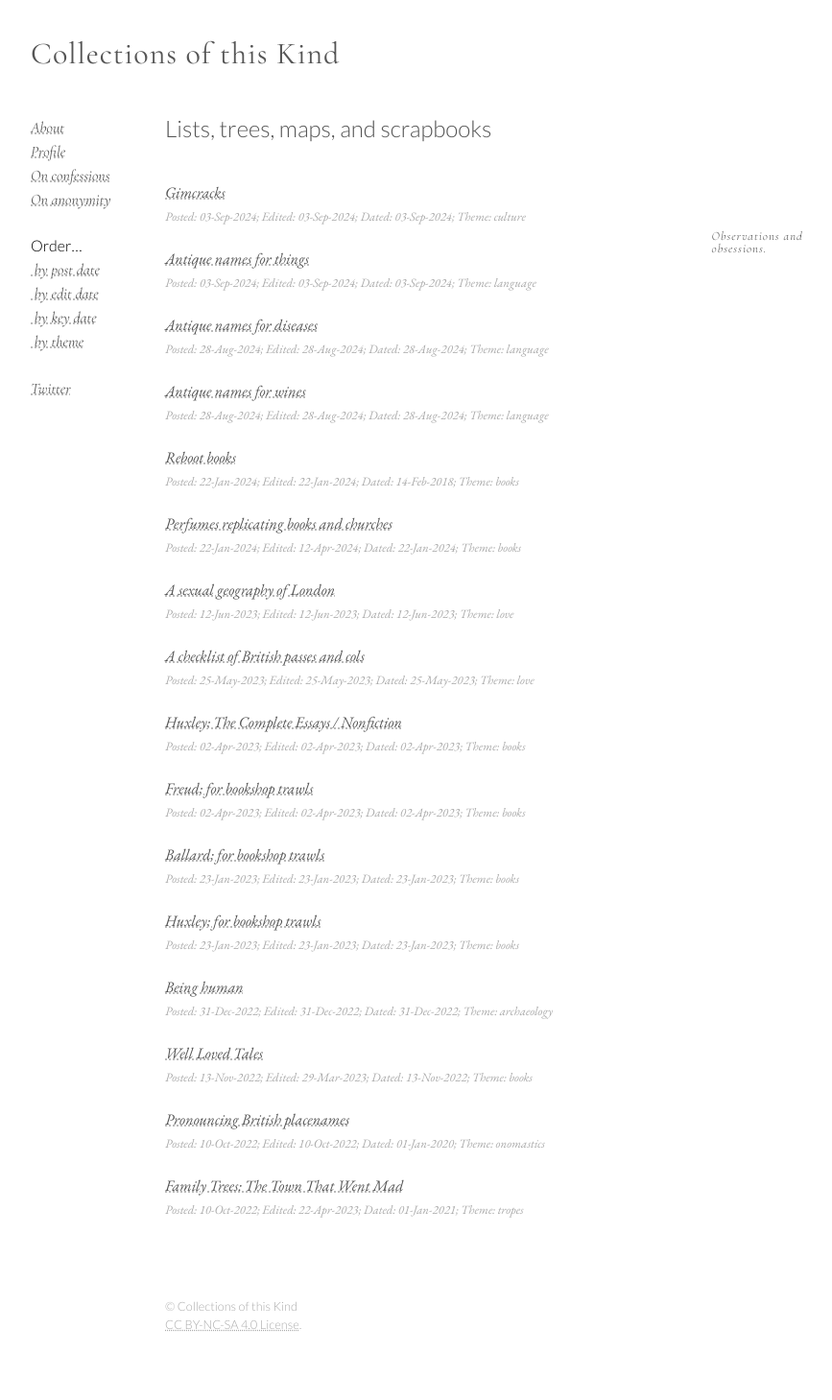
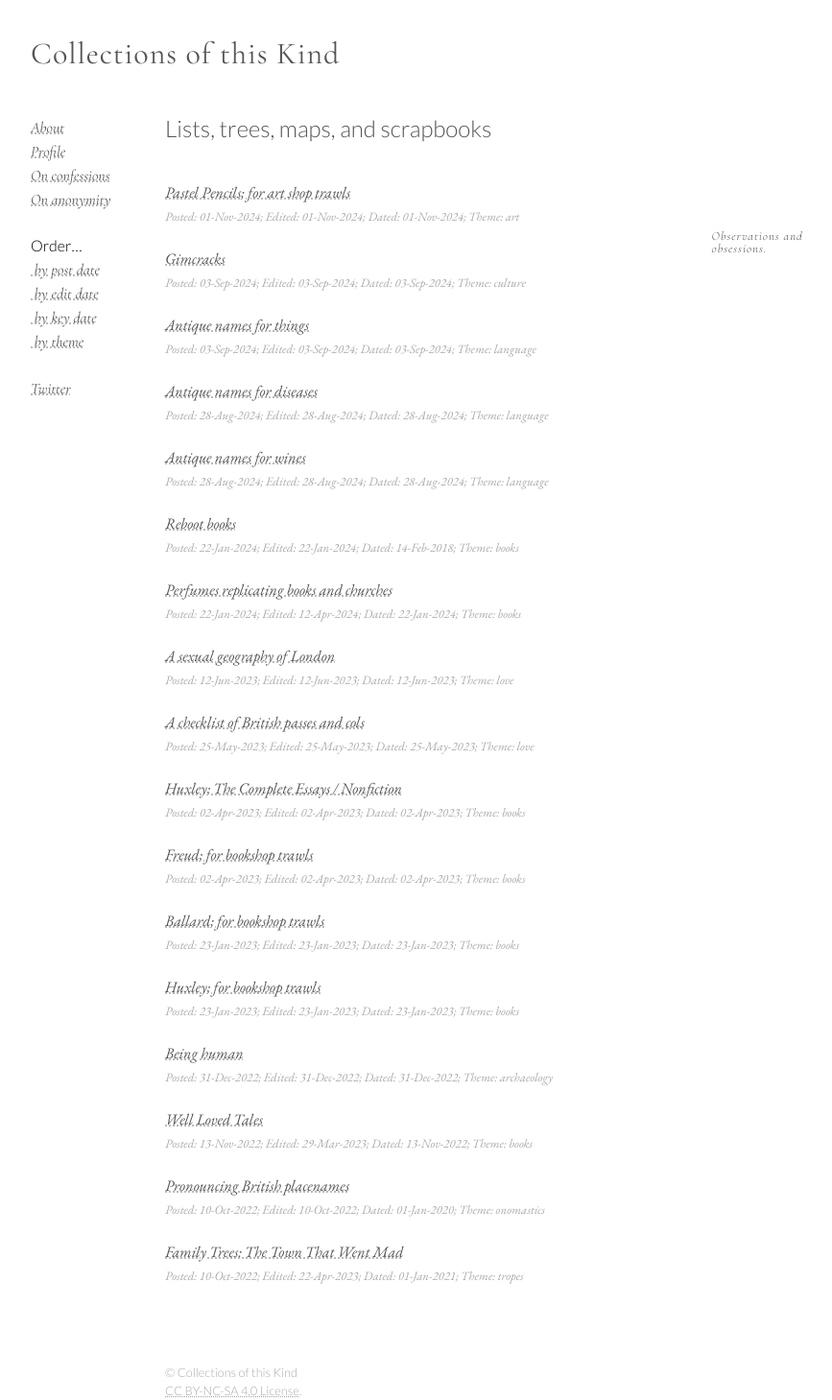
Before and after one commit to CollectionsOfThisKind/collectionsofthiskind.github.io, a Jekyll site: the page built from pages/lists/index.html, in a window 1280 px wide. Shown: the whole page at 96% size, without its empty margins (78-945 px from the left). Built offline with Jekyll 4.4.1, drawn with Linux system fonts in a browser that asks for light colours; before the commit the page ends 1390 px from its top, so only the background shows below that.

Commit message:
Add files via upload

```diff
--- a/pages/lists/index.html
+++ b/pages/lists/index.html
@@ -12,6 +12,18 @@ Observations and obsessions.
 </div>
 
 <h2 class=top>Lists, trees, maps, and scrapbooks</h2>
+
+<p class='anchor'>
+<span class='theme' id='art'>
+<span class='keydate' id='20241101'>
+<span class='postdate' id='20241101'>
+<span class='editdate' id='20241101'>
+<a href="lists/pastels.html">Pastel Pencils; for art shop trawls</a>
+</span>
+</span>
+</span>
+</span>
+</p>
 
 <p class='anchor'>
 <span class='theme' id='culture'>
```
